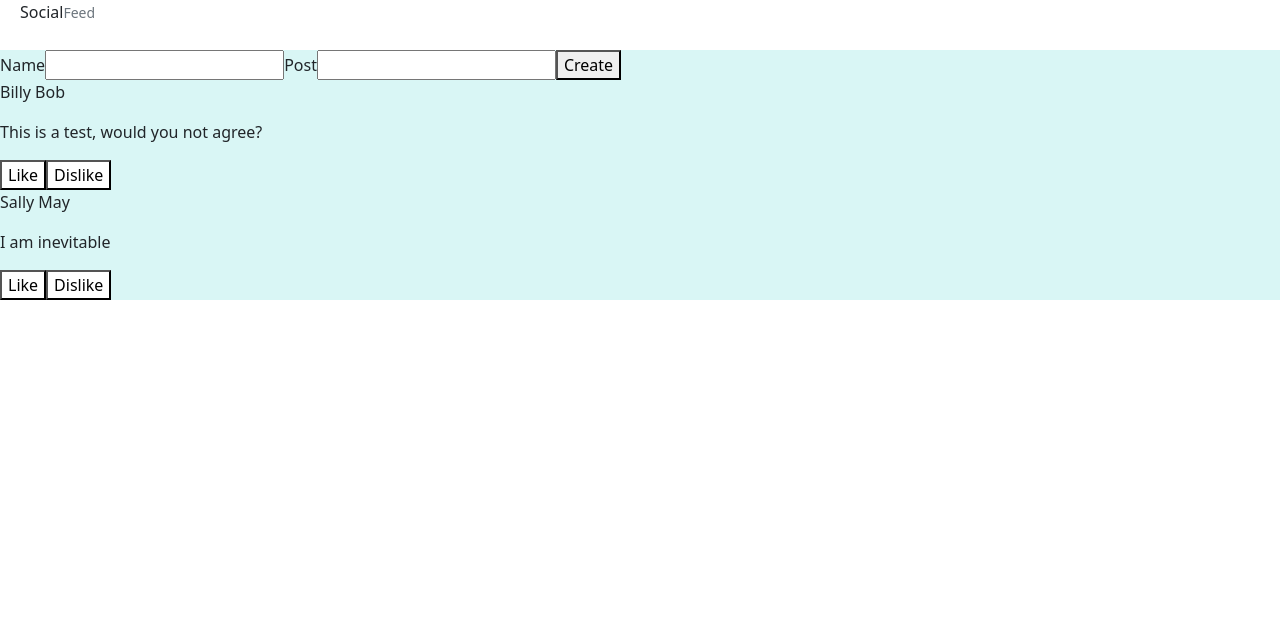
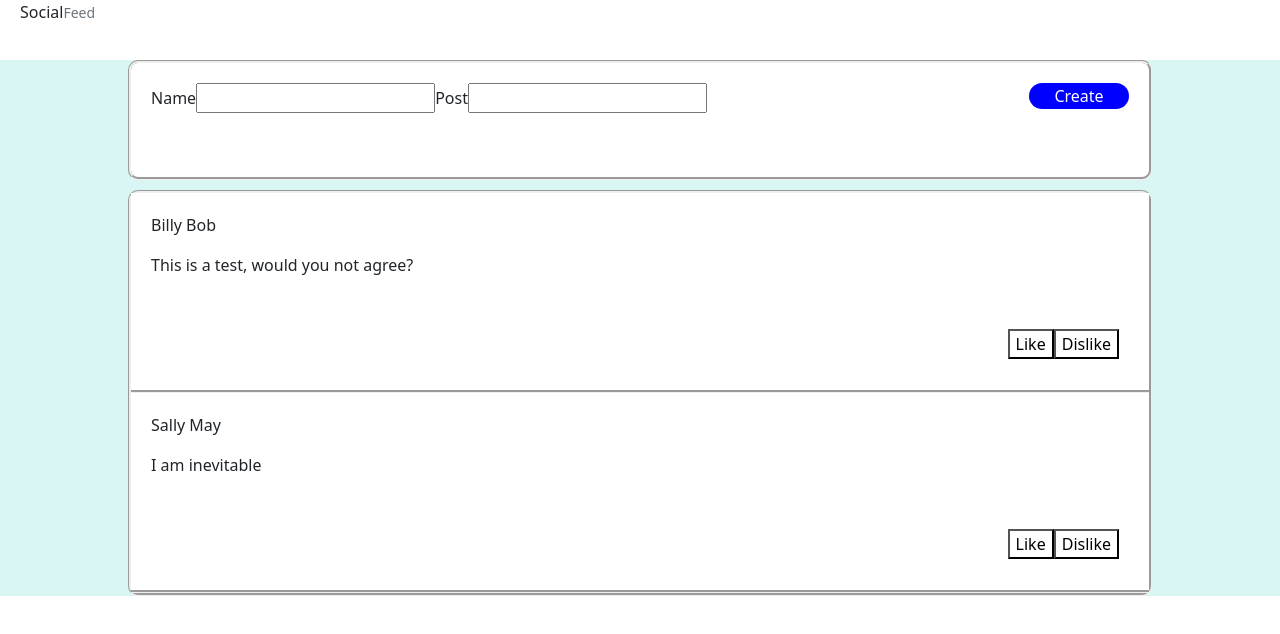
Before and after one commit to deshawnb/social-feed-project, a React (Create React App) app: page / in a window 1280 px wide. Shown: the top 634 px of the page. Built offline with nearby package versions, Linux system fonts and the light colour scheme.

Commit message:
Created and modified .css components to change appearance of site

```diff
--- a/src/App.css
+++ b/src/App.css
@@ -1,3 +1,4 @@
-.main {
+main {
     background-color: rgb(217, 246, 245);
+
 }
--- a/src/App.jsx
+++ b/src/App.jsx
@@ -10,7 +10,7 @@ function App() {
 
   function addNewPost(post){
 
-    let tempPosts = [post, ...posts];
+    let tempPosts = [...posts,post ];
 
     setPosts(tempPosts);
   }
@@ -21,7 +21,7 @@ function App() {
     <header>
       <NavBar/>
     </header>
-    <main className='main'>
+    <main>
       <div>
         <CreatePost addNewPostProperty={addNewPost}/>
       </div>
--- /dev/null
+++ b/src/Components/CreatePost/CreatePost.css
@@ -0,0 +1,18 @@
+.create {
+    background-color: white;
+    border-style: groove;
+    border-radius: 10px;
+    height: 120px;
+    width: 80%;
+    margin: auto;
+    margin-top: 60px;
+    padding: 20px;
+}
+.button2 {
+    border: none;
+    width: 100px;
+    border-radius: 20px;
+    color: white;
+    background-color: blue;
+    float: right;
+}
--- a/src/Components/CreatePost/CreatePost.jsx
+++ b/src/Components/CreatePost/CreatePost.jsx
@@ -1,4 +1,5 @@
 import React, { useState } from "react";
+import './CreatePost.css'
 
 
 const CreatePost = (props) => {
@@ -17,12 +18,12 @@ const CreatePost = (props) => {
     }
 
     return (
-        <form onSubmit={handleSubmit}>
+        <form className="create" onSubmit={handleSubmit}>
             <label>Name</label>
             <input type='text' value={name} onChange={(event) =>setName(event.target.value)}/>
             <label>Post</label>
             <input type='text'value={comment} onChange={(event) =>setComment(event.target.value)}/>
-            <button type="submit">Create</button>
+            <button className="button2" type="submit">Create</button>
         </form>
     );
 }
--- /dev/null
+++ b/src/Components/DisplayPosts/DisplayPost.css
@@ -0,0 +1,8 @@
+.display {
+    background-color: white;
+    border-style: groove;
+    border-radius: 10px;
+    width: 80%;
+    margin: auto;
+    margin-top: 10px;
+}
--- a/src/Components/DisplayPosts/DisplayPost.jsx
+++ b/src/Components/DisplayPosts/DisplayPost.jsx
@@ -1,8 +1,9 @@
 import Post from "../Post/Post";
+import './DisplayPost.css'
 
 const DisplayPost = (props) => {
     return (
-        <div>
+        <div className="display">
           {props.parentPosts.map((post) => {
             return (
               <div>
--- a/src/Components/NavBar/NavBar.css
+++ b/src/Components/NavBar/NavBar.css
@@ -1,10 +1,12 @@
 .topnav {
     overflow: hidden;
     background-color: white;
-    position: static;
+    position: fixed;
+    border-radius: opx;
     top: 0;
     height: 50px;
     width: 100%;
+    margin: 0px;
 }
 
 .topnav a {
--- a/src/Components/Post/Post.css
+++ b/src/Components/Post/Post.css
@@ -1,5 +1,8 @@
 .post {
-    text-align: left;
+    background-color: white;
+    border-bottom: groove;
+    padding: 20px;
+    height: 200px;
 }
 .base {
     background-color: white;
@@ -10,3 +13,12 @@
 .dislike {
     background-color: red;
 }
+.button {
+    display: block;
+    float: right;
+    margin: 10px;
+}
+/* button {
+    border-style: groove;
+    border-radius: 10px;
+} */
--- a/src/Components/Post/Post.jsx
+++ b/src/Components/Post/Post.jsx
@@ -31,8 +31,8 @@ const Post = (props) => {
   return (
     <div className="post">
       <p>{props.name}</p>
-      <p>{props.comment}</p>
-      <div>
+      <p style={{overflow: 'scroll', height: '50px'}}>{props.comment}</p>
+      <div className="button">
         <button className={like} onClick={liked}>Like</button>
         <button className={dislike} onClick={disliked}>Dislike</button>
       </div>
```
